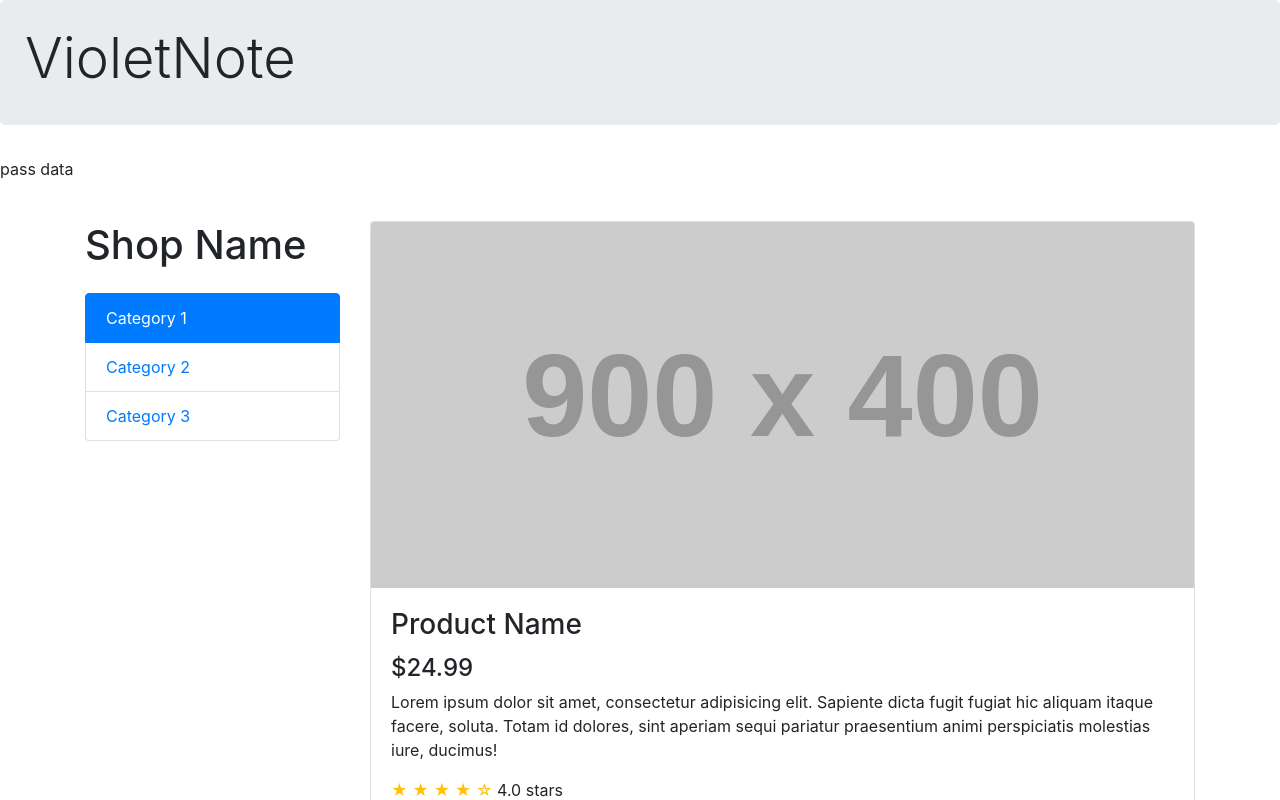
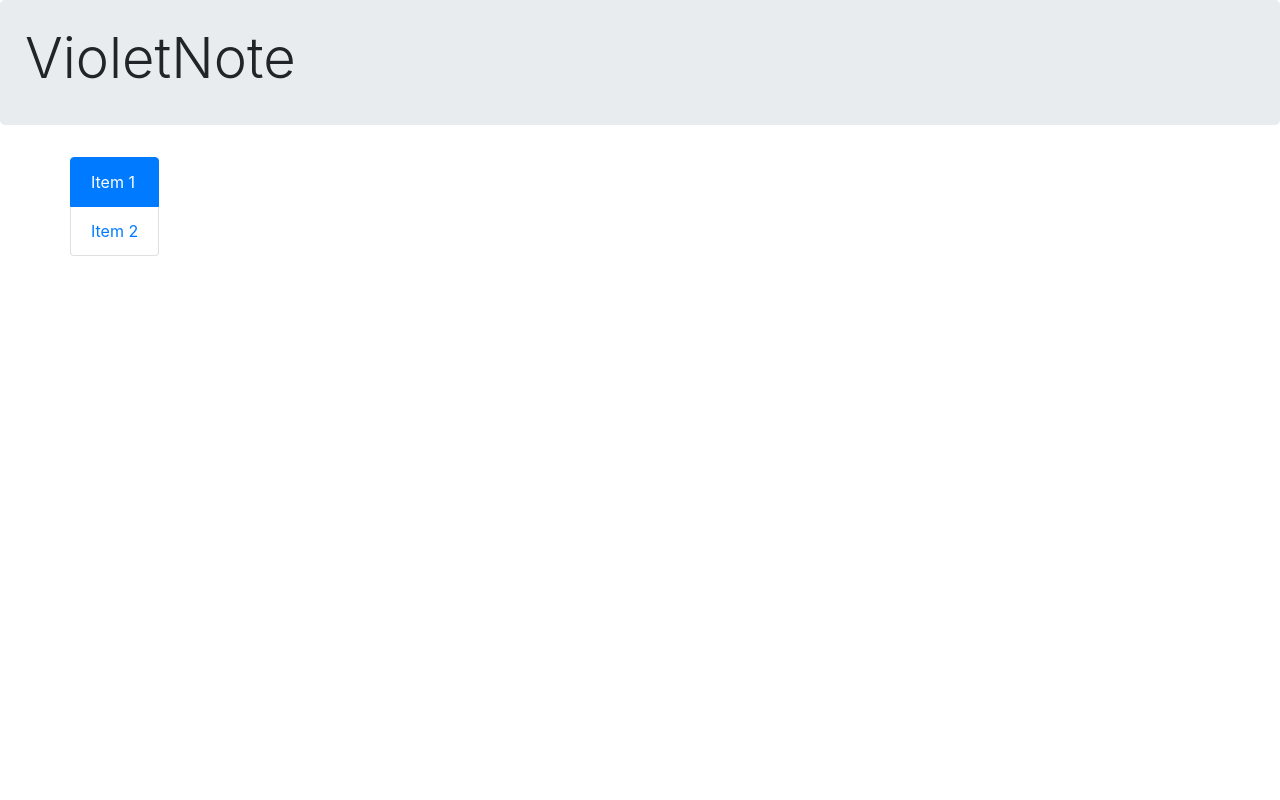
Before and after one commit to MrZeRo2000/violetnote-ang, an Angular app: page / in a window 1280 px wide. Both pictures are taken after typing "Sample123" into the empty fields and a click on the button "Submit". Shown: the top 800 px of the page. Built offline with nearby package versions, Linux system fonts and the light colour scheme.

Commit message:
added placeholder for category

```diff
--- a/src/app/pass-data/pass-data.component.html
+++ b/src/app/pass-data/pass-data.component.html
@@ -1 +1,12 @@
-<p> pass data
+<div class="container">
+
+  <div class="row">
+
+    <div class="list-group">
+      <a href="#" class="list-group-item active">Item 1</a>
+      <a href="#" class="list-group-item">Item 2</a>
+    </div>
+
+  </div>
+
+</div>
```
Also changed, not shown: src/app/app.component.html (+5 -4 lines).
